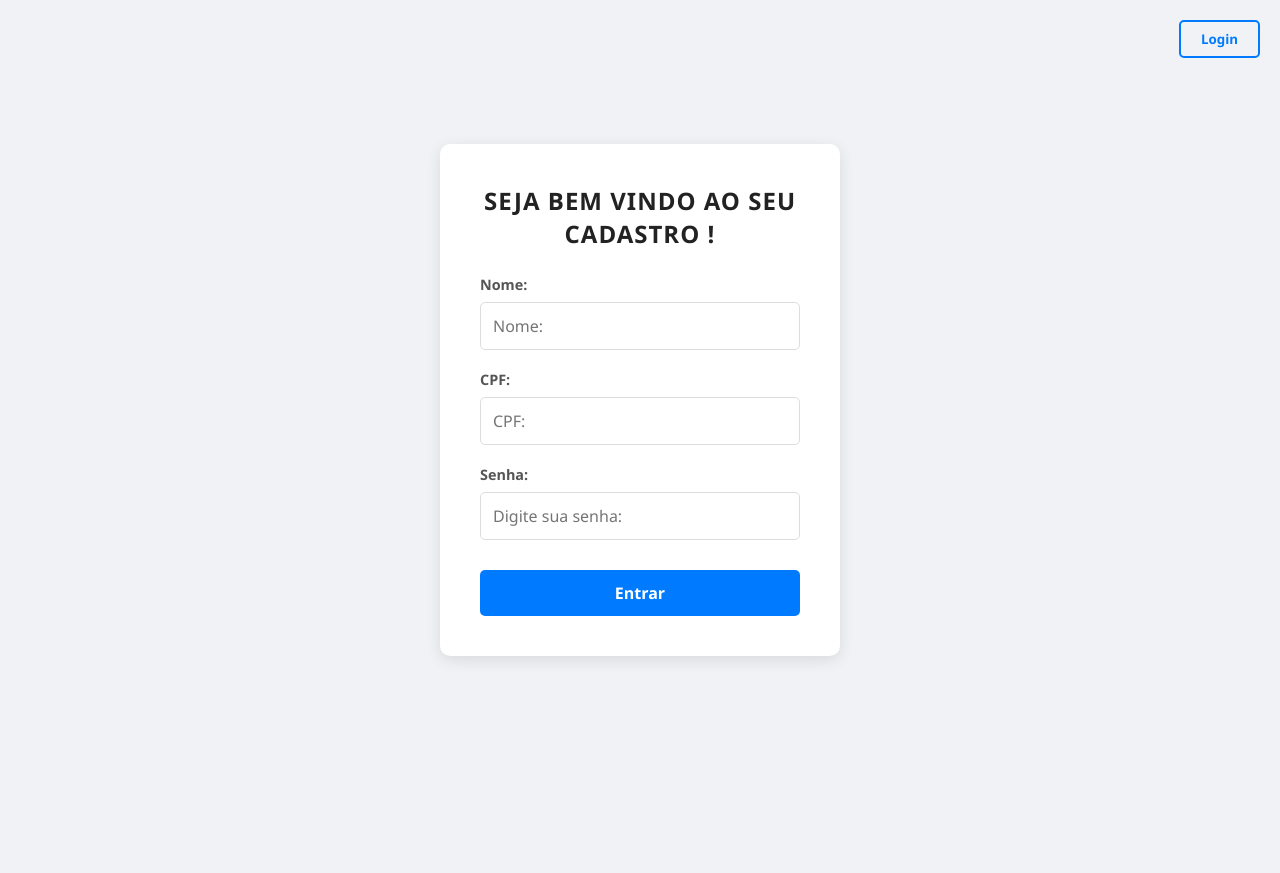
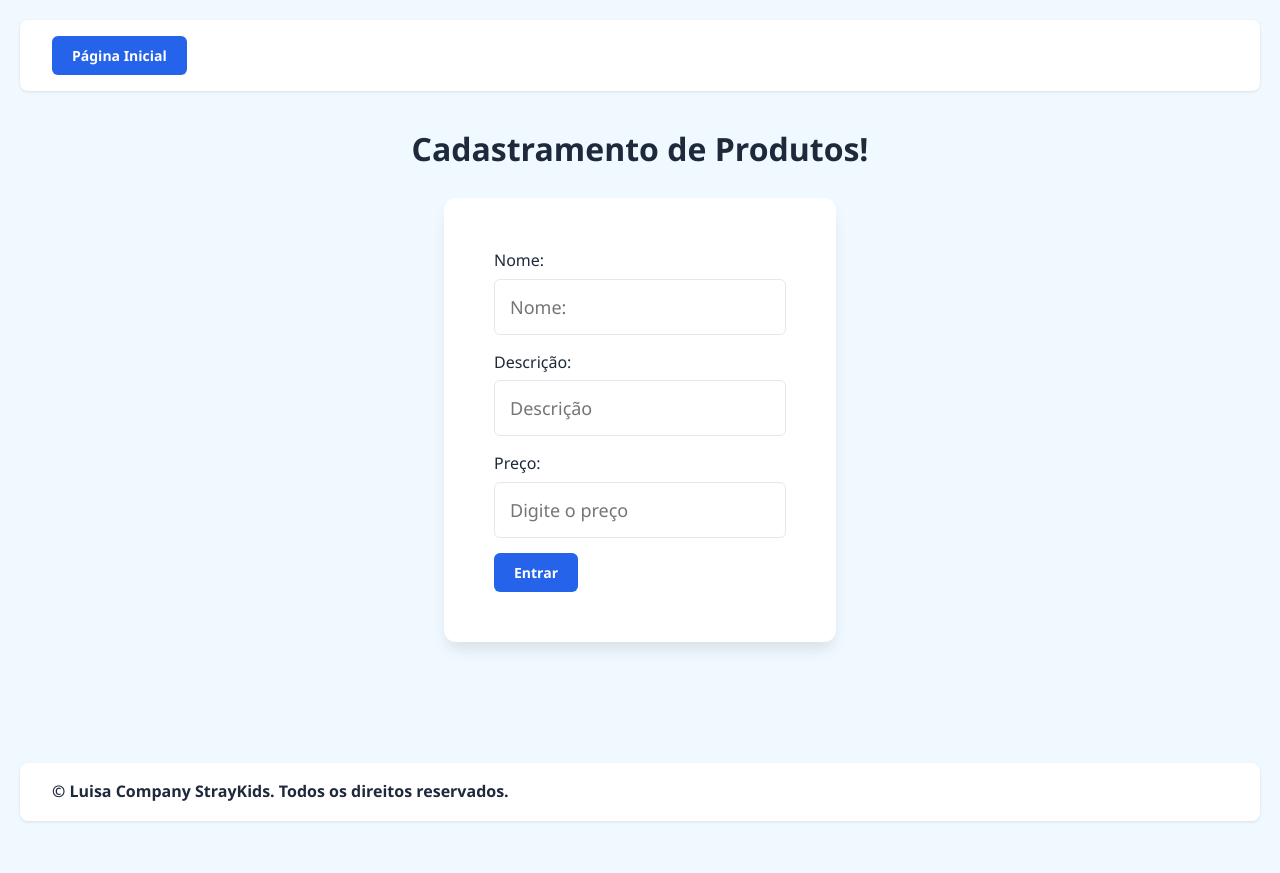
Before and after one commit to Adryellisson/Atividade_Avaliativa_senac, a Flask app: template templates/cadastro.html in a window 1280 px wide. Before the commit the page ends 660 px from the top, so only its background shows below. Run offline with Flask 3, Linux system fonts and the light colour scheme; the template is opened without the code that fills it, so the values that code supplies are empty.

Commit message:
Add files via upload

```diff
--- a/app.py
+++ b/app.py
@@ -1,8 +1,8 @@
 import sqlite3
-
 from flask import Flask, redirect, render_template, request, session, url_for
 
-class BancoSistemaSimples:
+class BancoDeDados:
+
     def __init__(self, nome_arquivo):
         self.nome_arquivo = nome_arquivo
         self.criar_tabelas()
@@ -14,167 +14,80 @@ class BancoSistemaSimples:
 
     def criar_tabelas(self):
         sql = """
-        CREATE TABLE IF NOT EXISTS users (
+        CREATE TABLE IF NOT EXISTS produtos (
             id INTEGER PRIMARY KEY AUTOINCREMENT,
             nome TEXT NOT NULL,
-            senha TEXT NOT NULL,
-            cpf TEXT NOT NULL UNIQUE,
-            permission INTEGER NOT NULL DEFAULT 0,
-            estado TEXT
-        )"""
-
-        sql_usuario_adm = """
-        INSERT INTO users (nome, senha, cpf, permission)
-        SELECT ?, ?, ?, 1
-        WHERE NOT EXISTS (SELECT 1 FROM users WHERE cpf = ?);
+            descricao TEXT NOT NULL,
+            preco REAL NOT NULL
+        )
         """
-
         with self.conectar() as conexao:
             conexao.execute(sql)
-            adicionar_adm = ('Lulu', 'Hyunjin123', '12345678901')
-            conexao.execute(sql_usuario_adm, (*adicionar_adm, adicionar_adm[2]))
             conexao.commit()
 
-    def adicionar_usuario(self, nome, senha, cpf):
-        sql = "INSERT INTO users (nome, senha, cpf) VALUES (?, ?, ?)"
+    def adicionar_produto(self, nome, descricao, preco):
+        sql = "INSERT INTO produtos (nome, descricao, preco) VALUES (?, ?, ?)"
         with self.conectar() as conexao:
-            conexao.execute(sql, (nome, senha, cpf))
+            conexao.execute(sql, (nome, descricao, preco))
             conexao.commit()
 
-    def verificar_login(self, cpf, senha):
-        sql = "SELECT * FROM users WHERE cpf = ? AND senha = ?"
+    def listar_produtos(self):
+        sql = """
+        SELECT * FROM produtos
+        ORDER BY nome
+        """
         with self.conectar() as conexao:
-            return conexao.execute(sql, (cpf, senha)).fetchone()
+            resultados = conexao.execute(sql).fetchall()
+            return [dict(linha) for linha in resultados]
 
-    def atualizar_estado(self, user_id ):
-        estado_atual = self.verificar_estado(user_id)
-
-        novo_estado = None
-
-        if estado_atual is None or estado_atual == "":
-            novo_estado = "Pendente"
-        elif estado_atual == "Pendente":
-            novo_estado = "Em Atendimento"
-        elif estado_atual == "Em Atendimento":
-            novo_estado = "Concluido"
-
-        if novo_estado:
-            sql = "UPDATE users SET estado = ? WHERE id = ? AND permission = 0"
-            with self.conectar() as conexao:
-                conexao.execute(sql, (novo_estado, user_id))
-
-    def verificar_estado(self, user_id):
-        sql = "SELECT * FROM users WHERE id = ?"
+    def buscar_por_id(self, id):
+        sql = "SELECT * FROM produtos WHERE id = ?"
         with self.conectar() as conexao:
-            resultado = conexao.execute(sql, (user_id,)).fetchone()
-            return resultado["estado"] if resultado else None
+            retorno = conexao.execute(sql, (id,)).fetchone()
+            if retorno:
+                return dict(retorno)
+            else:
+                return "Vazio"
 
 app = Flask(__name__)
-banco = BancoSistemaSimples("banco_de_dados.db")
-app.secret_key = "Chave_segura"
+banco = BancoDeDados("produtos.db")
 
+@app.route("/")
+def index():
+    produtos = banco.listar_produtos()
+    return render_template("index.html", produtos=produtos)
 
-@app.route("/", methods=["GET", "POST"])
+@app.route("/cadastro", methods=["POST", "GET"])
 def cadastro():
+
     if request.method == "POST":
-        nome = request.form["nome"].strip()
-        senha = request.form["senha"]
-        cpf = request.form["cpf"].strip()
+        nome = request.form.get("nome")
+        descricao = request.form.get("descricao")
+        preco = request.form.get("preco")
 
-        if len(senha) < 8:
-           return render_template("cadastro.html", erro="Senha deve ter pelo menos 8 digitos")
+        if not preco.isdigit():
+            return render_template("cadastro.html", erro = "Por favor digite um preço válido! ")
 
-        if not cpf.isdigit():
-            return render_template("cadastro.html", erro="CPF deve conter apenas números.")
+        if (len(nome) > 100) and not nome.isalpha():
+            return render_template("cadastro.html", erro = "Por favor digite um nome com até 100 caracteres e se lembre que não pode ter números!")
 
-        if len(cpf) != 11:
-            return render_template("cadastro.html", erro="CPF deve ter 11 números.")
+        if len(descricao) >= 350:
+            return render_template("cadastro.html", erro = "Por favor digite uma descrição com até 350 caracteres!")
 
-        if not nome.replace(" ", "").isalpha():
-            return render_template("cadastro.html", erro="Nome deve conter apenas letras.")
+        banco.adicionar_produto(nome, descricao, preco)
+        return redirect(url_for('index'))
 
-        if nome and senha and cpf:
-            try:
-                banco.adicionar_usuario(nome, senha, cpf)
-                return redirect(url_for("login"))
-            except sqlite3.IntegrityError:
-                return render_template("cadastro.html", erro = "CPF já cadastrado. Tente novamente.")
     return render_template("cadastro.html")
 
+@app.route("/detalhes/<int:id_produto>")
+def detalhes(id_produto):
 
-@app.route("/login", methods=["GET", "POST"])
-def login():
-    mensagem_erro = request.args.get("erro")
+    produto = banco.buscar_por_id(id_produto)
 
-    if request.method == "POST":
-        cpf = request.form["cpf"].strip()
-        senha = request.form["senha"]
+    if produto == "Vazio":
+        return redirect(url_for('index', erro = "Produto não encotrado"))
 
-
-        if len(senha) < 8:
-           return render_template("login.html", erro="Senha deve ter pelo menos 8 digitos")
-        if not cpf.isdigit():
-            return render_template("login.html", erro="CPF deve conter apenas números.")
-
-        # Mantem CPF com 11 dígitos tambem no login.
-        if len(cpf) != 11:
-            return render_template("login.html", erro="CPF deve ter 11 números.")
-
-        usuario = banco.verificar_login(cpf, senha)
-        if usuario:
-            session["usuario_id"] = usuario["id"]
-            session["usuario_nome"] = usuario["nome"]
-            session["usuario_permission"] = usuario["permission"]
-            if session["usuario_permission"] == 1:
-                return redirect(url_for("estados_adm"))
-            else:
-                return redirect(url_for("filas"))
-        else:
-            return render_template("login.html", erro = "CPF ou senha inválidos. Tente novamente.")
-    return render_template("login.html", erro = mensagem_erro)
-
-@app.route("/estados_adm", methods=["GET", "POST"])
-def estados_adm():
-    user_id = session.get("usuario_id")
-    if not user_id:
-        return redirect(url_for("login", erro = "Faça login para acessar esta página."))
-
-    if session.get("usuario_permission") != 1:
-        return redirect(url_for("filas"))
-
-    if request.method == "POST":
-        usuario_id = request.form.get("user_id")
-        if usuario_id:
-            banco.atualizar_estado(usuario_id)
-        return redirect(url_for("estados_adm"))
-
-    with banco.conectar() as conexao:
-        usuarios = conexao.execute( "SELECT id, cpf ,nome, estado  FROM users WHERE permission = 0 AND estado IS NOT NULL").fetchall()
-
-    return render_template("estados_adm.html", usuarios=usuarios)
-
-@app.route("/filas", methods=["GET", "POST"])
-def filas():
-    user_id = session.get("usuario_id")
-    if not user_id:
-        return redirect(url_for("login"))
-
-    estado = banco.verificar_estado(user_id)
-    em_fila = bool(estado)
-
-    if request.method == "POST" and not em_fila:
-        banco.atualizar_estado(user_id)
-        return redirect(url_for("filas"))
-
-    estado = banco.verificar_estado(user_id)
-    em_fila = bool(estado)
-
-    return render_template("filas.html", estado=estado, em_fila = em_fila)
-
-@app.route("/logout")
-def logout():
-    session.clear()
-    return redirect(url_for("login"))
+    return render_template("detalhe.html", produto=produto)
 
 if __name__ == "__main__":
     app.run(debug=True)
--- /dev/null
+++ b/static/css/style.css
@@ -0,0 +1,152 @@
+:root {
+    --primary-color: #2563eb;
+    --primary-hover: #1d4ed8;
+    --bg-color: #f0f9ff;
+    --text-color: #1e293b;
+    --border-color: #e2e8f0;
+    --error-color: #ef4444;
+
+}
+
+* {
+    margin: 0;
+    padding: 0;
+    box-sizing: border-box;
+    font-family: 'Segoe UI', Tahoma, Geneva, Verdana, sans-serif;
+}
+
+body {
+    background-color: var(--bg-color);
+    color: var(--text-color);
+    line-height: 1.6;
+    padding: 20px;
+}
+body {
+    display: flex;
+    flex-direction: column
+}
+
+header, footer {
+    background: white;
+    padding: 1rem 2rem;
+    box-shadow: 0 1px 3px rgba(0,0,0,0.1);
+    margin-bottom: 2rem;
+    border-radius: 8px;
+    display: flex;
+    justify-content: space-between;
+    align-items: center;
+}
+
+button, .button-form {
+    background-color: var(--primary-color);
+    color: white;
+    border: none;
+    padding: 10px 20px;
+    border-radius: 6px;
+    cursor: pointer;
+    font-size: 14px;
+    font-weight: 600;
+    transition: background 0.3s ease;
+}
+
+button:hover, .button-form:hover {
+    background-color: var(--primary-hover);
+}
+
+main {
+    display: flex;
+    flex-direction: column;
+    width: 100%;
+    min-height: 80vh;
+}
+
+h2, h1 {
+    margin-bottom: 1.5rem;
+    color: var(--text-color);
+    text-align: center;
+}
+
+.table {
+    background: white;
+    padding: 20px;
+    border-radius: 8px;
+    box-shadow: 0 4px 6px -1px rgba(0,0,0,0.1);
+    overflow-x: auto;
+}
+
+table {
+    width: 100%;
+    border-collapse: collapse;
+    margin-top: 10px;
+}
+
+th, td {
+
+    text-align: center;
+    padding: 12px 15px;
+    border-bottom: 1px solid var(--border-color);
+}
+
+th {
+    background-color: #f1f5f9;
+    font-weight: 600;
+    color: #475569;
+}
+
+tr:hover {
+    background-color: #fbfcfe;
+}
+
+.form {
+    background: white;
+    max-width: 850px;
+    margin: 0 auto;
+    padding: 50px;
+    border-radius: 12px;
+    box-shadow: 0 10px 15px -3px rgba(0,0,0,0.1);
+}
+
+.form div {
+    margin-bottom: 15px;
+}
+
+label {
+    display: block;
+    margin-bottom: 5px;
+    font-weight: 500;
+}
+
+input[type="text"],
+input[type="preco"],
+input[type="number"] {
+    width: 100%;
+    padding: 15px;
+    border: 1px solid var(--border-color);
+    border-radius: 6px;
+    font-size: 18px;
+}
+
+input:focus {
+    outline: none;
+    border-color: var(--primary-color);
+    box-shadow: 0 0 0 3px rgba(37, 99, 235, 0.1);
+}
+
+p {
+    color: var(--error-color);
+    background-color: #fef2f2;
+    padding: 10px;
+    border-radius: 6px;
+    margin-bottom: 15px;
+    border: 1px solid #fee2e2;
+    text-align: center;
+}
+
+.main_detalhe {
+    display: flex;
+    width: 100%;
+    min-height: 80vh;
+    align-items: center;
+    justify-content: center;
+    font-size: 20px;
+}
--- a/templates/cadastro.html
+++ b/templates/cadastro.html
@@ -4,16 +4,16 @@
     <meta charset="UTF-8">
     <meta name="viewport" content="width=device-width, initial-scale=1.0">
     <title>Cadastro</title>
-    <link rel="stylesheet" href="{{ url_for('static', filename='style.css') }}">
+    <link rel="stylesheet" href="{{ url_for('static', filename='css/style.css') }}">
 </head>
 <body>
     <header>
-        <a href = "{{ url_for('login') }}">
-            <button type = "button" >Login</button>
+        <a href = "{{ url_for('index') }}">
+            <button type = "button" >Página Inicial</button>
         </a>
     </header>
     <main>
-        <h1> SEJA BEM VINDO AO SEU CADASTRO !</h1>
+        <h1> Cadastramento de Produtos!</h1>
         <section class = "form">
             <form method = "post" action="{{ url_for('cadastro') }}">
 
@@ -27,13 +27,13 @@
                 </div>
 
                 <div>
-                    <label for ="cpf">CPF: </label>
-                    <input id = "cpf" name = "cpf" type="text" maxlength="11" placeholder= "CPF:" required>
+                    <label for ="descricao">Descrição: </label>
+                    <input id = "descricao" name = "descricao" type="text" maxlength="350" placeholder= "Descrição" required>
                 </div>
 
                 <div>
-                    <label for ="senha">Senha: </label>
-                    <input id = "senha" name = "senha" type="password"  placeholder= "Digite sua senha:" required>
+                    <label for ="preco">Preço: </label>
+                    <input id = "preco" name = "preco" type="preco"  placeholder= "Digite o preço" required>
                 </div>
 
                 <button class="button-form" type="submit">Entrar</button>
@@ -42,5 +42,11 @@
         </section>
 
     </main>
+
+    <footer class = "rodape">
+        <div class = "copyright">
+            <strong>&copy; Luisa Company StrayKids. Todos os direitos reservados.</strong>
+        </div>
+    </footer>
 </body>
 </html>
```
Also changed, not shown: templates/base.html (added, +27 -0 lines), templates/detalhe.html (added, +47 -0 lines), templates/index.html (added, +51 -0 lines).
